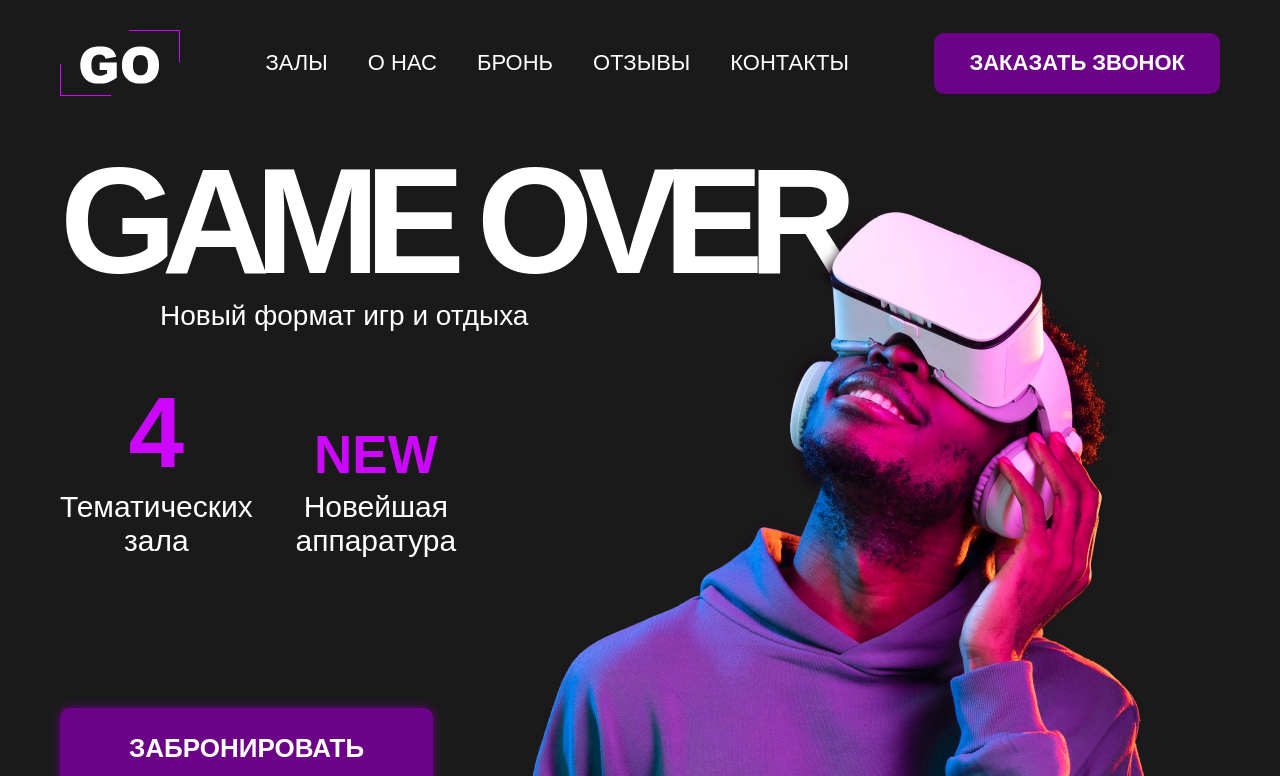
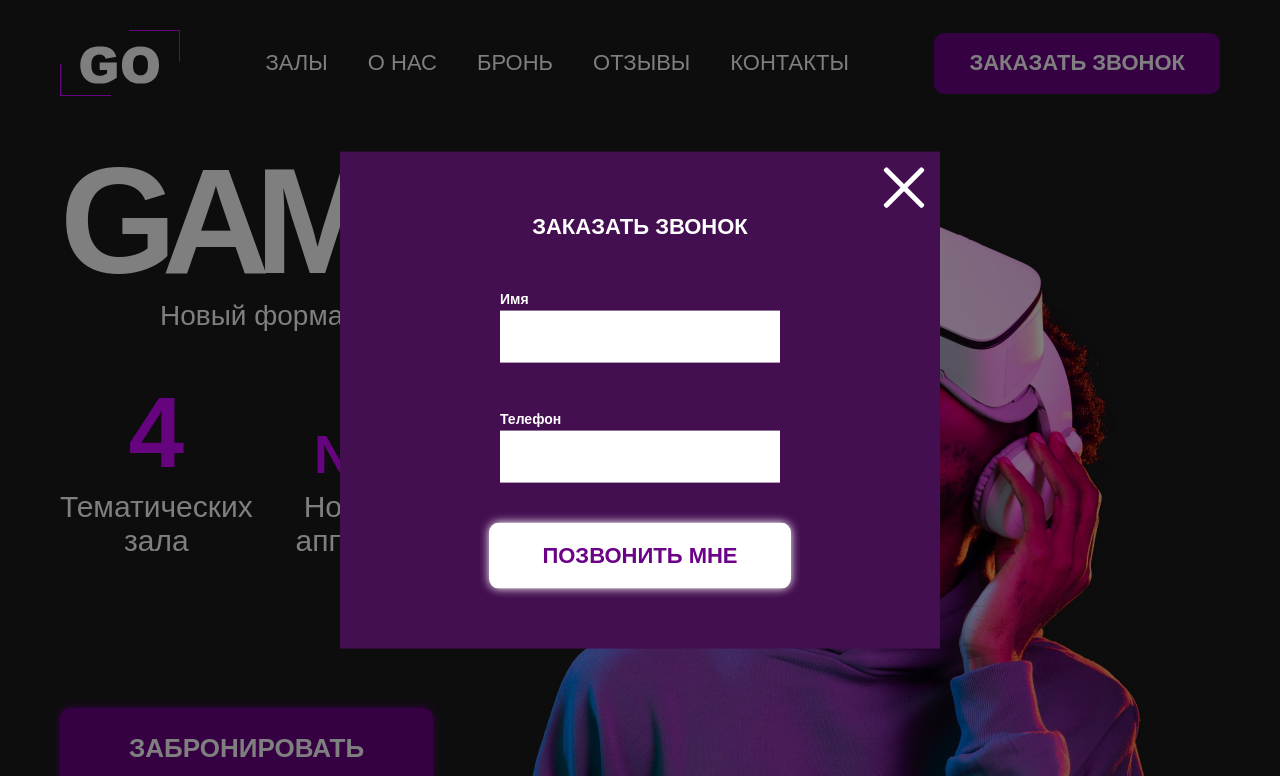
Before and after one commit to TatianaYakushonok/go, a plain HTML site: page index.html in a window 1280 px wide. Both pictures are taken after a click on the button "ЗАКАЗАТЬ ЗВОНОК". Shown: the top 776 px of the page. Drawn offline with Linux system fonts and the light colour scheme.

Commit message:
feat: add modal window (Sat, 24 Feb 2024 14:49:30 +0700)

```diff
--- a/index.html
+++ b/index.html
@@ -639,6 +639,34 @@
     </div>
   </footer>
 
+  <div class="modal overlay">
+    <div class="modal__main">
+      <h1 class="modal__title">Заказать звонок</h1>
+
+      <form class="form modal__form" action="#">
+        <div class="form__container-name">
+          <label class="form__label" for="username">
+            Имя
+          </label>
+          <input class="form__input" type="text" name="name" id="username"
+            required>
+        </div>
+        <div class="form__container-phone">
+          <label class="form__label" for="userphone">
+            Телефон
+          </label>
+          <input class="form__input" type="tel" name="phone" id="userphone"
+            title="+7___-___-__-__"
+            pattern="^\+?[7-8]-?[0-9]{3}-?[0-9]{3}-?[0-9]{2}-?[0-9]{2}$"
+            required>
+        </div>
+
+        <button class="form__btn" type="submit">Позвонить мне</button>
+        <button class="form__btn_close" type="button"></button>
+      </form>
+    </div>
+  </div>
+
   <script>
     document.addEventListener('click', event => {
       if (event.target.matches('button')) {
--- a/js/modules/acc.js
+++ b/js/modules/acc.js
@@ -19,7 +19,7 @@ buttons.forEach((button, ind) => {
         )
           ? ''
           : `${heghtWrapper}px`;
-        items[i].classList.toggle('item_active');
+        items[i].classList.add('item_active');
       } else {
         items[i].classList.remove('item_active');
         textWrapper[i].style.height = '';
--- /dev/null
+++ b/js/modules/constants.js
@@ -0,0 +1,7 @@
+const btnModal = document.querySelector('.header__btn');
+const modal = document.querySelector('.modal');
+
+export default {
+  btnModal,
+  modal,
+};
--- /dev/null
+++ b/js/modules/modal.js
@@ -0,0 +1,45 @@
+const scrollController = {
+  scrollPosition: 0,
+  disabledScroll() {
+    scrollController.scrollPosition = window.scrollY;
+    document.body.style.cssText = `
+      overflow: hidden;
+      position: fixed;
+      top: -${scrollController.scrollPosition}px;
+      left: 0;
+      width: 100vw;
+      height: 100vh;
+      padding-right: ${window.innerWidth - document.body.offsetWidth}px
+    `;
+    document.documentElement.style.scrollBehavior = 'unset';
+  },
+  enabledScroll() {
+    document.body.style.cssText = '';
+    window.scroll({ top: scrollController.scrollPosition });
+    document.documentElement.style.scrollBehavior = '';
+  },
+};
+
+export const modalControl = (btn, modal) => {
+  const openModal = () => {
+    modal.classList.add('modal__open');
+    scrollController.disabledScroll();
+  };
+
+  const closeModal = () => {
+    modal.classList.remove('modal__open');
+    scrollController.enabledScroll();
+  };
+
+  btn.addEventListener('click', openModal);
+
+  modal.addEventListener('click', ({ target }) => {
+    if (target.closest('.form__btn_close') || target === modal) {
+      closeModal();
+    }
+  });
+
+  return {
+    closeModal,
+  };
+};
--- a/js/script.js
+++ b/js/script.js
@@ -1 +1,6 @@
+import constant from './modules/constants.js';
+const { btnModal, modal } = constant;
 import './modules/acc.js';
+import { modalControl } from './modules/modal.js';
+
+modalControl(btnModal, modal);
--- a/styles/index.css
+++ b/styles/index.css
@@ -15,3 +15,4 @@
 @import 'info.css';
 @import 'about-hall.css';
 @import 'choose-room.css';
+@import 'modal.css';
--- /dev/null
+++ b/styles/modal.css
@@ -0,0 +1,125 @@
+.overlay {
+  display: block;
+  position: fixed;
+  inset: 0;
+  padding: 30px;
+  background-color: rgba(0, 0, 0, 0.5);
+  overflow-y: auto;
+  cursor: pointer;
+  visibility: hidden;
+  opacity: 0;
+  transition: opacity 0.3s ease-in-out;
+}
+
+.modal__main {
+  position: relative;
+  top: 50%;
+  left: 50%;
+  display: flex;
+  flex-direction: column;
+  align-items: center;
+  justify-content: center;
+  gap: 40px;
+  max-width: 600px;
+  min-height: auto;
+  padding: 60px;
+  background: var(--bg-section);
+  transform: translate(-50%, -50%);
+  cursor: default;
+}
+
+.modal__title {
+  font-size: 22px;
+  text-transform: uppercase;
+}
+
+.modal__form {
+  display: flex;
+  flex-direction: column;
+  align-items: center;
+  justify-content: center;
+  gap: 40px;
+}
+
+.form__container-name,
+.form__container-phone {
+  width: 100%;
+  max-width: 280px;
+}
+
+.form__label {
+  position: relative;
+  margin-bottom: 6px;
+  padding-left: 0;
+  font-size: 14px;
+  font-weight: 700;
+  line-height: 16px;
+}
+
+.form__input {
+  width: 100%;
+  height: 52px;
+  padding: 12px 20px;
+  border: none;
+  outline: none;
+  -webkit-transition: outline-color 0.3s ease-in-out;
+  -o-transition: outline-color 0.3s ease-in-out;
+  transition: outline-color 0.3s ease-in-out;
+}
+
+.form__input:focus {
+  outline: 2px solid var(--color-btn-active);
+}
+
+.form__radio:focus:before {
+  opacity: 1;
+}
+
+.form__checkbox:focus {
+  outline: 1px solid var(--color-btn-active);
+  outline-offset: 2px;
+}
+
+.form__input::-webkit-input-placeholder {
+  font-size: 18px;
+  line-height: 28px;
+  color: #211e1e;
+}
+
+.form__input::-moz-placeholder {
+  font-size: 18px;
+  line-height: 28px;
+  color: #211e1e;
+}
+
+.form__input:-ms-input-placeholder {
+  font-size: 18px;
+  line-height: 28px;
+  color: #211e1e;
+}
+
+.form__input::-ms-input-placeholder {
+  font-size: 18px;
+  line-height: 28px;
+  color: #211e1e;
+}
+
+.form__input::placeholder {
+  font-size: 18px;
+  line-height: 28px;
+  color: #211e1e;
+}
+
+.form__btn_close {
+  position: absolute;
+  top: 15px;
+  right: 15px;
+  width: 42px;
+  height: 42px;
+  background: url('../img/close.svg') center/cover no-repeat;
+}
+
+.modal__open {
+  visibility: visible;
+  opacity: 1;
+}
```
Also changed, not shown: img/close.svg (added).
